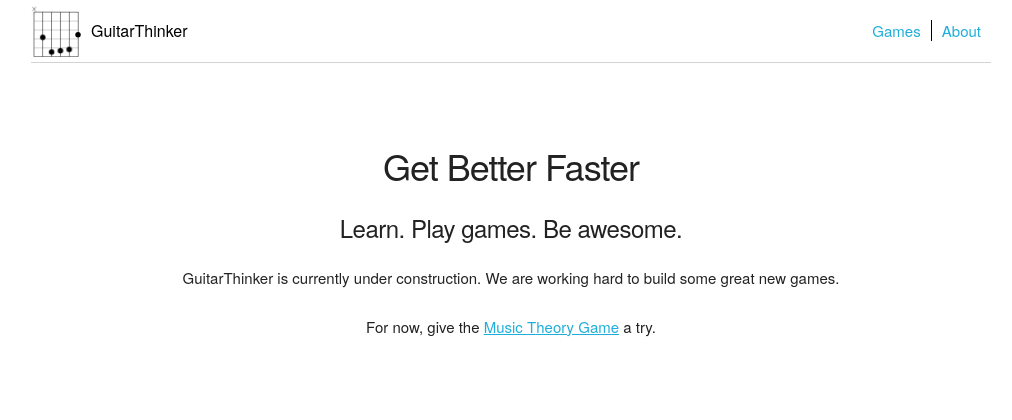
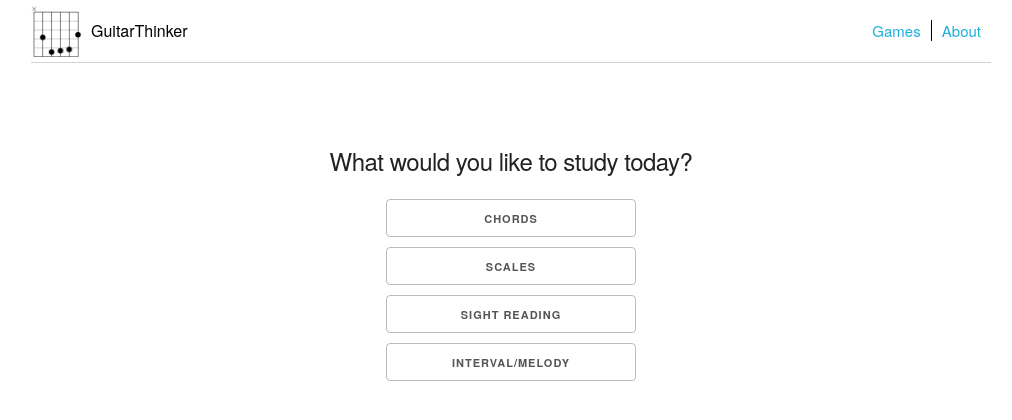
Before and after one commit to natedean/gt-new, a React (Create React App) app in the folder client/: page / in a window 1280 px wide. Shown: the top 420 px of the page, without its empty margins (129-1141 px from the left). Built offline with nearby package versions, Linux system fonts and the light colour scheme; what auth0-js would draw is missing.

Commit message:
Some rework for the home page, to be more wizard style

```diff
--- a/client/public/index.html
+++ b/client/public/index.html
@@ -14,6 +14,8 @@
       Learn how to configure a non-root public URL by running `npm run build`.
     -->
     <title>GuitarThinker</title>
+    <meta name="application-name" content="GuitarThinker.com">
+    <meta name="description" content="Play free music games. GuitarThinker is a way to learn and practice guitar, sight reading, and music theory.">
   </head>
   <body>
     <div id="root"></div>
--- a/client/src/components/Home/index.js
+++ b/client/src/components/Home/index.js
@@ -4,10 +4,13 @@ import {Link} from 'react-router-dom';
 export default () => (
   <div className="home body-content-with-top-margin">
       <div className="text-center">
-          <h3>Get Better Faster</h3>
-          <h5>Learn. Play games. Be awesome.</h5>
-        <p>GuitarThinker is currently under construction. We are working hard to build some great new games. </p>
-        <p>For now, give the <Link to="/games/theory" >Music Theory Game</Link> a try.</p>
+        <h5>What would you like to study today?</h5>
+        <div className="vertical-button-array">
+          <button>Chords</button>
+          <button>Scales</button>
+          <button>Sight Reading</button>
+          <button>Interval/Melody</button>
+        </div>
       </div>
   </div>
 );
--- /dev/null
+++ b/client/src/components/Logout.js
@@ -0,0 +1,50 @@
+import React, {Component} from 'react';
+
+class Logout extends Component {
+
+  login = () => {
+    this.props.auth.login();
+  };
+
+  logout = () => {
+    this.props.auth.logout();
+  };
+
+  render() {
+    const {isAuthenticated} = this.props.auth;
+
+    return (
+      <div className="text-center body-content-with-top-margin">
+        {
+          !isAuthenticated() && (
+            <div>
+              <h4>You are not logged in!</h4>
+              <p>Log in with Chrome, Facebook, or Twitter</p>
+              <p>Or sign in and sign up with your email address</p>
+              <button
+                onClick={this.login}
+              >
+                Log In
+              </button>
+            </div>
+          )
+        }
+        {
+          isAuthenticated() && (
+            <div>
+              <p>Thanks for playing!</p>
+              <button
+                onClick={this.logout}
+              >
+                Log Out
+              </button>
+            </div>
+          )
+        }
+      </div>
+    )
+  }
+
+}
+
+export default Logout;
--- a/client/src/containers/App.js
+++ b/client/src/containers/App.js
@@ -10,6 +10,7 @@ import NavBar from '../components/NavBar/index';
 import Home from '../components/Home/index';
 import Games from '../components/Games/index';
 import Login from '../components/Login';
+import Logout from '../components/Logout';
 import RankedQuestionsList from '../components/RankedQuestionsList/index';
 import Callback from '../components/Callback';
 import Auth from '../Auth/index';
@@ -51,6 +52,7 @@ class App extends Component {
           <Route path="/games/staff-note" component={LazyStaffNote}/>
           <Route path="/games/name-this-note" render={() => <LazyNameThisNote store={store}/>} />
           <Route path="/login" render={() => (<Login auth={auth} />)} />
+          <Route path="/logout" render={() => (<Logout auth={auth} />)} />
           <Route path="/callback" render={(props) => (<Callback auth={auth} {...props} />)}/>
         </div>
       </Router>
--- a/client/src/css/index.css
+++ b/client/src/css/index.css
@@ -3,8 +3,34 @@
   --color-red: #f44336;
 }
 
+button a {
+  text-decoration: none;
+  color: inherit;
+}
+
 .text-center {
-    text-align: center;
+  text-align: center;
+}
+
+.button-array button {
+  margin-right: 1rem;
+}
+
+.button-array button:last-of-type {
+  margin-right: 0;
+}
+
+.vertical-button-array {
+  width: 25rem;
+  margin: 0 auto;
+}
+
+.vertical-button-array button {
+  width: 25rem;
+}
+
+.vertical-button-array button:last-of-type {
+  margin-bottom: 0;
 }
 
 .body-content-with-top-margin {
```
Also changed, not shown: 2 other files (tests, documents, lock files or other folders).
